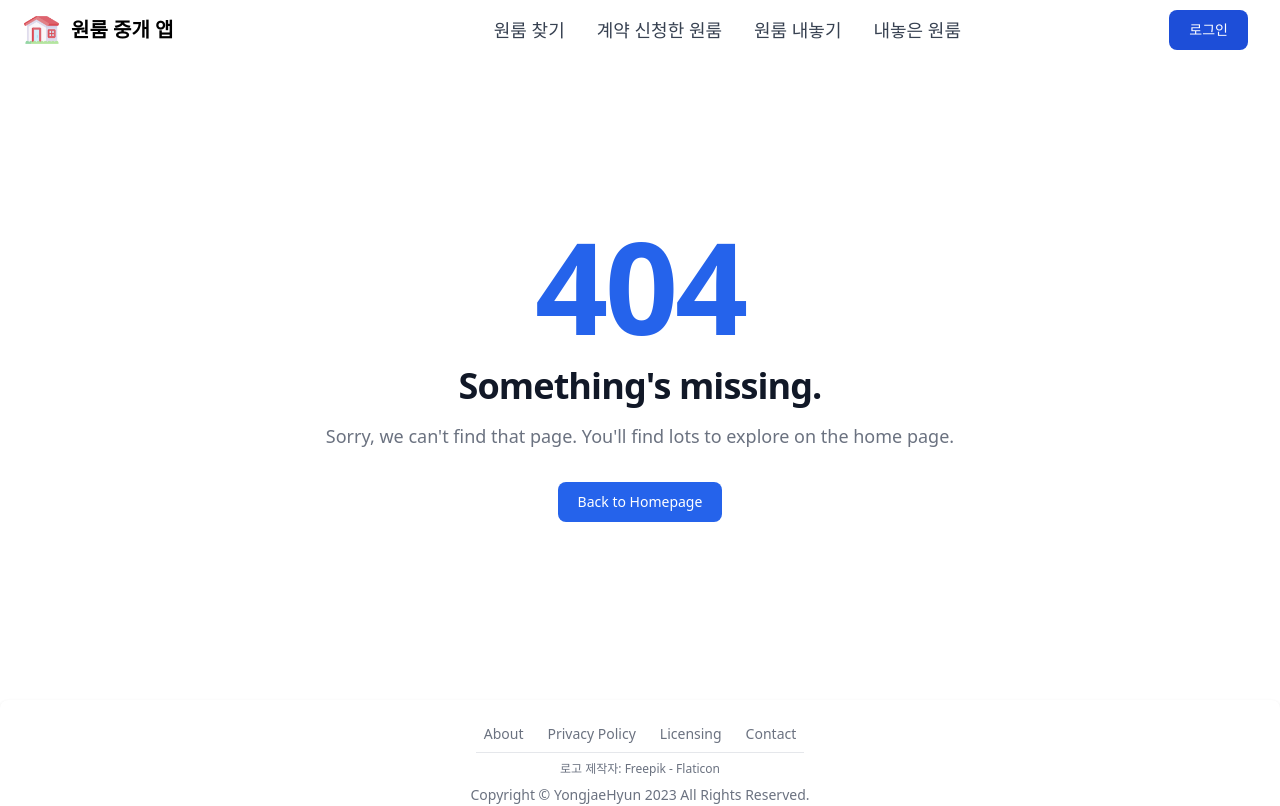
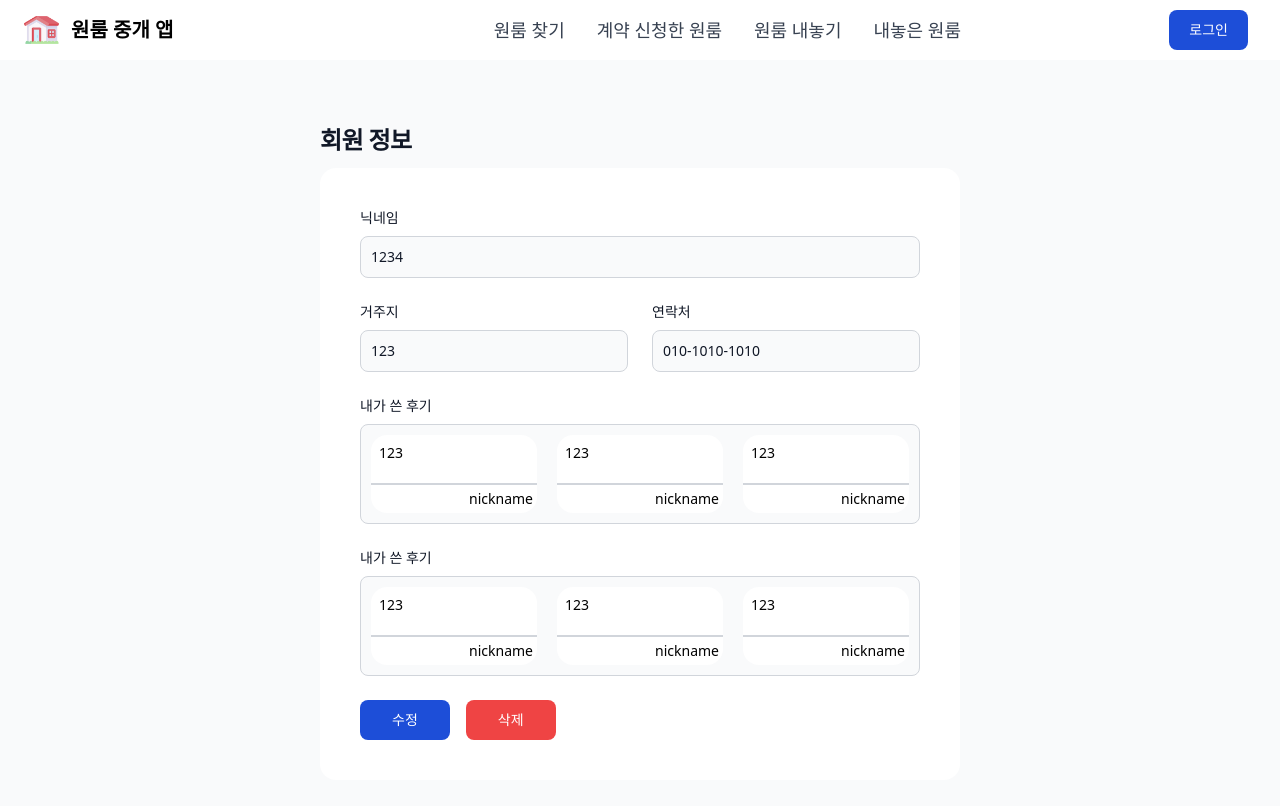
Before and after one commit to YongJaeHyun/room-brokerage-webapp, a Next.js app: page /auth/user in a window 1280 px wide. Before the commit this address had no page. Shown: the top 806 px of the page. Built offline with nearby package versions, Linux system fonts and the light colour scheme.

Commit message:
[DEV 25] "회원정보" 페이지 디자인 초안 완성

```diff
--- a/src/components/Header.tsx
+++ b/src/components/Header.tsx
@@ -41,7 +41,7 @@ const Header = () => {
             {isLogined ? (
               <>
                 <Link href="/wishlist/lessee" className="text-gray-600 text-sm mr-5">찜 목록</Link>
-                <Link href="/auth/user" className="text-gray-600 text-sm mr-5">회원 정보 수정</Link>
+                <Link href="/auth/user" className="text-gray-600 text-sm mr-5">회원 정보</Link>
                 <button
                   onClick={handleLogout}
                   className="text-white bg-red-400 hover:bg-red-500 focus:ring-4 focus:ring-primary-300 font-medium rounded-lg text-sm px-4 lg:px-5 py-1.5 lg:py-2 mr-2 dark:bg-primary-600 dark:hover:bg-primary-700 focus:outline-none dark:focus:ring-primary-800"
--- /dev/null
+++ b/src/pages/auth/user/index.tsx
@@ -0,0 +1,136 @@
+import Seo from "@/components/Seo";
+import Title from "@/components/auth/Title";
+import Link from "next/link";
+
+export default function userProfile() {
+  return (
+    <section className="bg-gray-50 dark:bg-gray-900">
+      <div className="py-8 px-4 mx-auto max-w-2xl lg:py-16">
+        <Title value="회원 정보" />
+        <div className="bg-white p-10 rounded-2xl dark:bg-gray-800 mt-3">
+          <div className="grid gap-4 sm:grid-cols-2 sm:gap-6">
+            <div className="sm:col-span-2">
+              <label
+                htmlFor="nickname"
+                className="block mb-2 text-sm font-medium text-gray-900 dark:text-white"
+              >
+                닉네임
+              </label>
+              <p
+                id="nickname"
+                className="bg-gray-50 border border-gray-300 text-gray-900 text-sm rounded-lg focus:ring-primary-600 focus:border-primary-600 block w-full p-2.5 dark:bg-gray-700 dark:border-gray-600 dark:placeholder-gray-400 dark:text-white dark:focus:ring-primary-500 dark:focus:border-primary-500"
+              >
+                1234
+              </p>
+            </div>
+            <div className="w-full">
+              <label
+                htmlFor="address"
+                className="block mb-2 text-sm font-medium text-gray-900 dark:text-white"
+              >
+                거주지
+              </label>
+              <p
+                id="address"
+                className="bg-gray-50 border border-gray-300 text-gray-900 text-sm rounded-lg focus:ring-primary-600 focus:border-primary-600 block w-full p-2.5 dark:bg-gray-700 dark:border-gray-600 dark:placeholder-gray-400 dark:text-white dark:focus:ring-primary-500 dark:focus:border-primary-500"
+              >
+                123
+              </p>
+            </div>
+            <div className="w-full">
+              <label
+                htmlFor="phone"
+                className="block mb-2 text-sm font-medium text-gray-900 dark:text-white"
+              >
+                연락처
+              </label>
+              <p
+                id="phone"
+                className="bg-gray-50 border border-gray-300 text-gray-900 text-sm rounded-lg focus:ring-primary-600 focus:border-primary-600 block w-full p-2.5 dark:bg-gray-700 dark:border-gray-600 dark:placeholder-gray-400 dark:text-white dark:focus:ring-primary-500 dark:focus:border-primary-500"
+              >
+                010-1010-1010
+              </p>
+            </div>
+
+            <div className="sm:col-span-2">
+              <label
+                htmlFor="review-w"
+                className="block mb-2 text-sm font-medium text-gray-900 dark:text-white"
+              >
+                내가 쓴 후기
+              </label>
+              <div className="block p-2.5 w-full bg-gray-50 rounded-lg border border-gray-300">
+                <div className="grid grid-cols-3 w-full m-auto gap-5">
+                  <div className="flex flex-col bg-white w-full h-auto rounded-2xl">
+                    <p className="p-2 pb-5 text-sm">123</p>
+                    <p className=" p-1 text-right text-sm w-full border-t-2 border-gray-300">
+                      nickname
+                    </p>
+                  </div>
+                  <div className="flex flex-col bg-white w-full h-auto rounded-2xl">
+                    <p className="p-2 pb-5 text-sm">123</p>
+                    <p className=" p-1 text-right text-sm w-full border-t-2 border-gray-300">
+                      nickname
+                    </p>
+                  </div>
+                  <div className="flex flex-col bg-white w-full h-auto rounded-2xl">
+                    <p className="p-2 pb-5 text-sm">123</p>
+                    <p className=" p-1 text-right text-sm w-full border-t-2 border-gray-300">
+                      nickname
+                    </p>
+                  </div>
+                </div>
+              </div>
+            </div>
+            <div className="sm:col-span-2">
+              <label
+                htmlFor="review-w"
+                className="block mb-2 text-sm font-medium text-gray-900 dark:text-white"
+              >
+                내가 쓴 후기
+              </label>
+              <div className="block p-2.5 w-full bg-gray-50 rounded-lg border border-gray-300">
+                <div className="grid grid-cols-3 w-full m-auto gap-5">
+                  <div className="flex flex-col bg-white w-full h-auto rounded-2xl">
+                    <p className="p-2 pb-5 text-sm">123</p>
+                    <p className=" p-1 text-right text-sm w-full border-t-2 border-gray-300">
+                      nickname
+                    </p>
+                  </div>
+                  <div className="flex flex-col bg-white w-full h-auto rounded-2xl">
+                    <p className="p-2 pb-5 text-sm">123</p>
+                    <p className=" p-1 text-right text-sm w-full border-t-2 border-gray-300">
+                      nickname
+                    </p>
+                  </div>
+                  <div className="flex flex-col bg-white w-full h-auto rounded-2xl">
+                    <p className="p-2 pb-5 text-sm">123</p>
+                    <p className=" p-1 text-right text-sm w-full border-t-2 border-gray-300">
+                      nickname
+                    </p>
+                  </div>
+                </div>
+              </div>
+            </div>
+          </div>
+          <div className="flex justify-center sm:justify-start">
+            <Link href="/auth/user/update">
+              <button
+                type="button"
+                className="inline-flex items-center px-8 py-2.5 mt-4 mr-4 sm:mt-6 text-sm font-medium text-center text-white bg-primary-700 rounded-lg focus:ring-4 focus:ring-primary-200 dark:focus:ring-primary-900 hover:bg-primary-800"
+              >
+                수정
+              </button>
+            </Link>
+            <button
+              type="button"
+              className="inline-flex items-center px-8 py-2.5 mt-4 sm:mt-6 text-sm font-medium text-center text-white bg-red-500 hover:bg-red-600 focus:ring-4 focus:outline-none focus:ring-red-300 rounded-lg dark:bg-red-500 dark:hover:bg-red-600 dark:focus:ring-red-900"
+            >
+              삭제
+            </button>
+          </div>
+        </div>
+      </div>
+    </section>
+  );
+}
```
